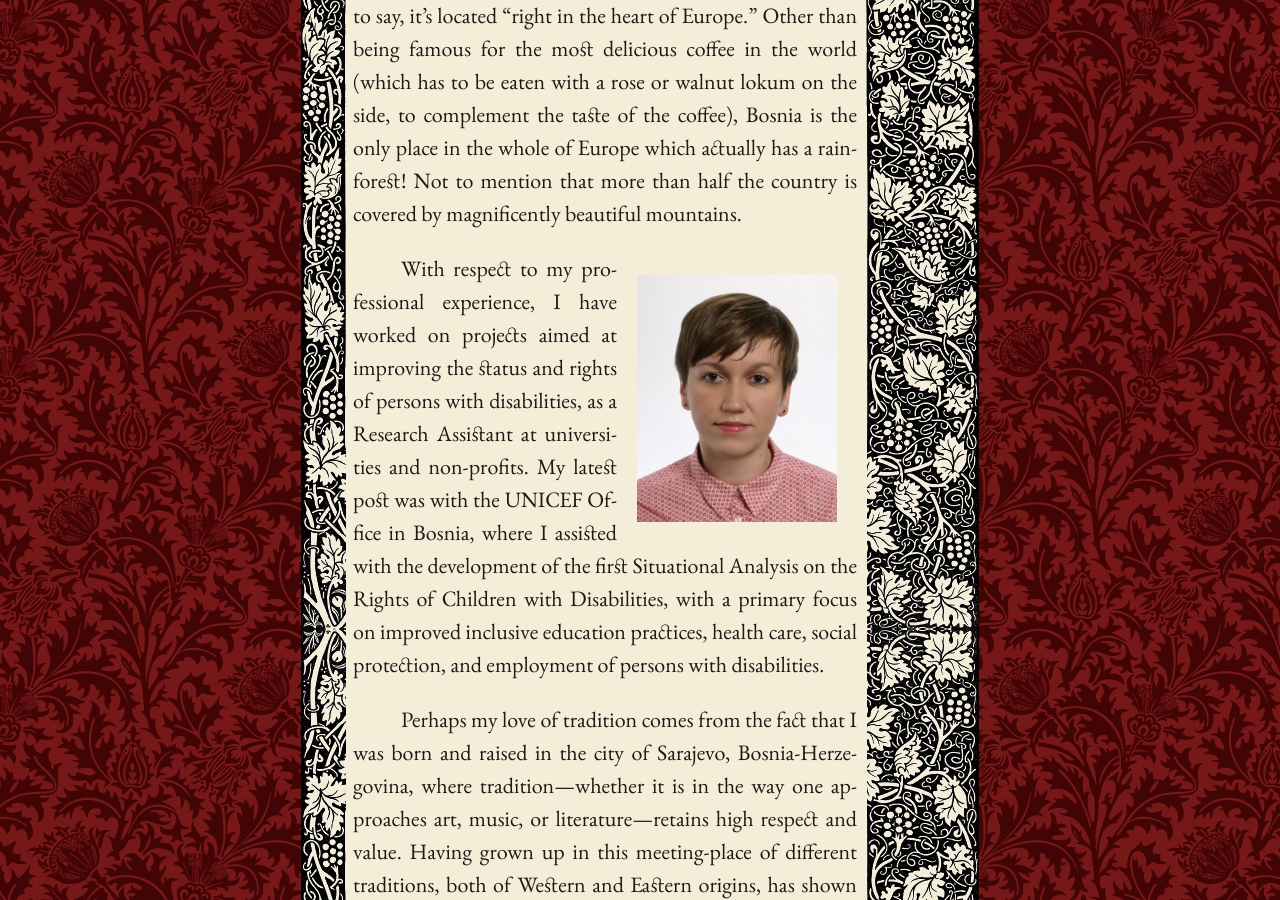
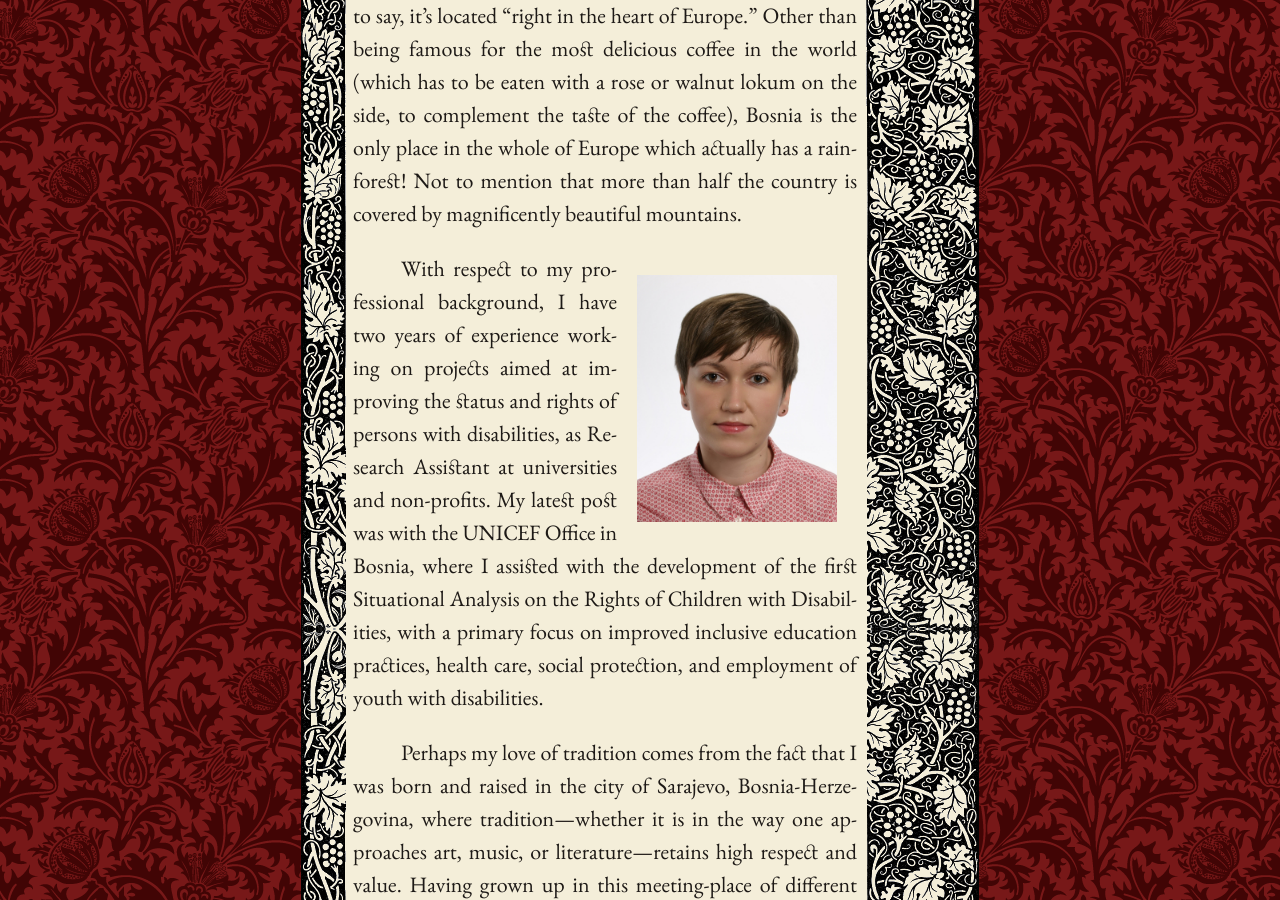
Before and after one commit to mpasovic/majapasovic.org, a Jekyll site: the page built from about.md, in a window 1280 px wide and 900 px high, scrolled down 358 px. Built offline with Jekyll 4.4.1, drawn with Linux system fonts in a browser that asks for light colours; nearby versions of some CDN libraries.

Commit message:
Updated about.md

```diff
--- a/about.md
+++ b/about.md
@@ -8,7 +8,8 @@ published: true
 
 <img src="/img/Maja%20BLOG_Photo.jpg" alt="Maja Pasovic" style="float:right;width:200px;margin:10px;padding:10px;">
 
-With respect to my professional experience, I have worked on projects aimed at improving the status and rights of persons with disabilities, as a Research Assistant at universities and non-profits. My latest post was with the UNICEF Office in Bosnia, where I assisted with the development of the first Situational Analysis on the Rights of Children with Disabilities, with a primary focus on improved inclusive education practices, health care, social protection, and employment of persons with disabilities.
+With respect to my professional background, I have two years of experience working on projects aimed at improving the status and rights of persons with disabilities, as Research Assistant at universities and non-profits. My latest post was with the UNICEF Office in Bosnia, where I assisted with the development of the first Situational Analysis on the Rights of Children with Disabilities, with a primary focus on improved inclusive education practices, health care, social protection, and employment of youth with disabilities.
+
 
 Perhaps my love of
 tradition comes from the fact that I was born and raised in the city of
```
